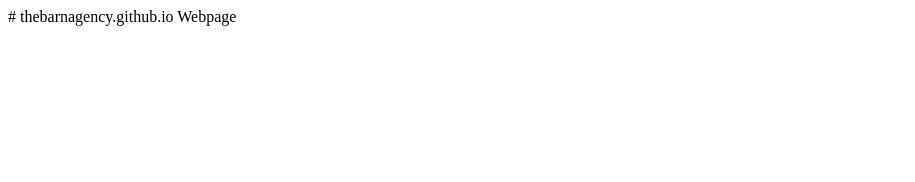
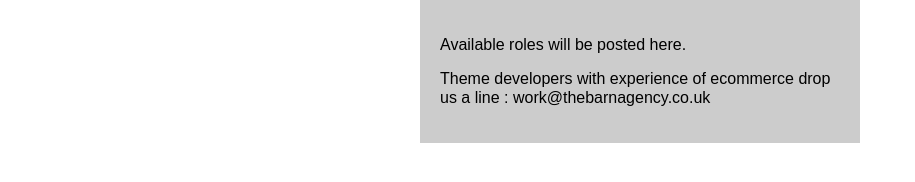
Before and after one commit to thebarnagency/thebarnagency.github.io, a plain HTML site: page index.html in a window 1280 px wide. Shown: the whole page, without its empty margins (0-915 px from the left). Drawn offline with nearby package versions, Linux system fonts and the light colour scheme.

Commit message:
Update index.html

```diff
--- a/index.html
+++ b/index.html
@@ -1,2 +1,15 @@
-# thebarnagency.github.io
-Webpage
+<html>
+  <head>
+    <!-- Using PURE CSS for base styling -->
+    <link rel="stylesheet" href="https://unpkg.com/purecss@1.0.1/build/pure-min.css" integrity="sha384-oAOxQR6DkCoMliIh8yFnu25d7Eq/PHS21PClpwjOTeU2jRSq11vu66rf90/cZr47" crossorigin="anonymous">
+    <style>
+      .jcard{ max-width:400px; background-color:#ccc; margin:auto; padding:20px; }
+    </style>
+  </head>
+  <body>
+    <div class="jcard">
+      <p>Available roles will be posted here.</p>
+      <p>Theme developers with experience of ecommerce drop us a line : work@thebarnagency.co.uk</p>
+    </div>
+  </body>
+</html>
```
